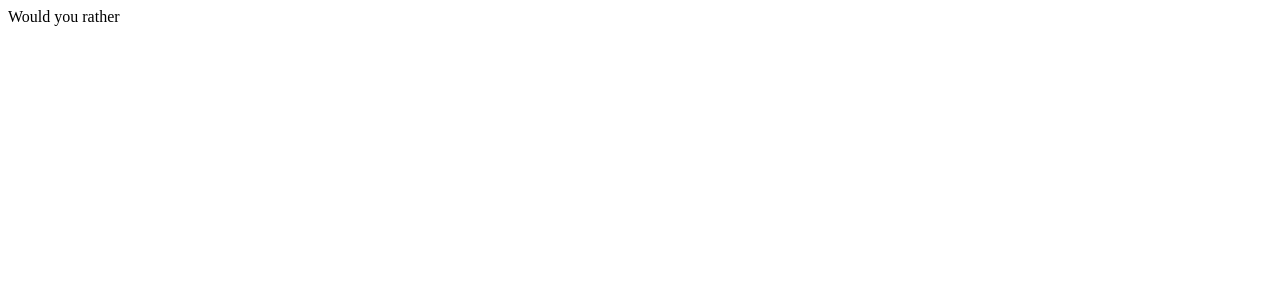
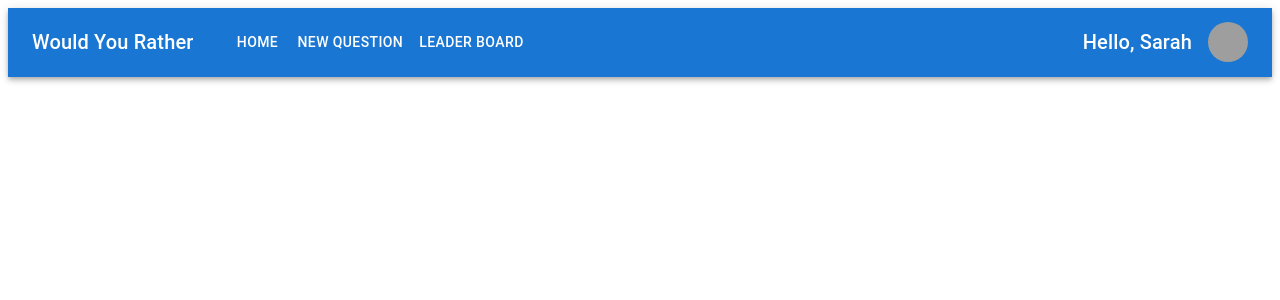
Before and after one commit to SamarHassan11/WouldYouRather, a React (Create React App) app: page / in a window 1280 px wide. Shown: the top 300 px of the page. Built offline with nearby package versions, Linux system fonts and the light colour scheme; grey boxes are pictures that could not be loaded.

Commit message:
feat: add basic header

```diff
--- a/package.json
+++ b/package.json
@@ -5,6 +5,7 @@
   "dependencies": {
     "@emotion/react": "^11.9.0",
     "@emotion/styled": "^11.8.1",
+    "@mui/icons-material": "^5.6.0",
     "@mui/material": "^5.6.0",
     "@testing-library/jest-dom": "^5.16.4",
     "@testing-library/react": "^12.1.4",
--- a/src/App.js
+++ b/src/App.js
@@ -1,9 +1,10 @@
 import React from 'react'
+import Header from './components/Header'
 
 function App() {
     return (
         <div className="App">
-            Would you rather
+            <Header />
         </div>
     );
 }
--- /dev/null
+++ b/src/components/Header.js
@@ -0,0 +1,141 @@
+import * as React from 'react';
+import {
+    AppBar, Box, Toolbar, IconButton, Typography, Menu, MenuIcon, Container,
+    Avatar, Button, Tooltip, MenuItem
+} from './common';
+
+const pages = ['Home', 'New Question', 'Leader Board'];
+const settings = ['Logout'];
+
+const Header = () => {
+    const [anchorElNav, setAnchorElNav] = React.useState(null);
+    const [anchorElUser, setAnchorElUser] = React.useState(null);
+
+    const handleOpenNavMenu = (event) => {
+        setAnchorElNav(event.currentTarget);
+    };
+    const handleOpenUserMenu = (event) => {
+        setAnchorElUser(event.currentTarget);
+    };
+
+    const handleCloseNavMenu = () => {
+        setAnchorElNav(null);
+    };
+
+    const handleCloseUserMenu = () => {
+        setAnchorElUser(null);
+    };
+
+    return (
+        <AppBar position="static">
+            <Container maxWidth="xl">
+                <Toolbar disableGutters>
+                    <Typography
+                        variant="h6"
+                        noWrap
+                        component="div"
+                        sx={{ mr: 4, display: { xs: 'none', md: 'flex' } }}
+                    >
+                        Would You Rather
+                    </Typography>
+
+                    <Box sx={{ flexGrow: 1, display: { xs: 'flex', md: 'none' } }}>
+                        <IconButton
+                            size="large"
+                            aria-label="account of current user"
+                            aria-controls="menu-appbar"
+                            aria-haspopup="true"
+                            onClick={handleOpenNavMenu}
+                            color="inherit"
+                        >
+                            <MenuIcon />
+                        </IconButton>
+                        <Menu
+                            id="menu-appbar"
+                            anchorEl={anchorElNav}
+                            anchorOrigin={{
+                                vertical: 'bottom',
+                                horizontal: 'left',
+                            }}
+                            keepMounted
+                            transformOrigin={{
+                                vertical: 'top',
+                                horizontal: 'left',
+                            }}
+                            open={Boolean(anchorElNav)}
+                            onClose={handleCloseNavMenu}
+                            sx={{
+                                display: { xs: 'block', md: 'none' },
+                            }}
+                        >
+                            {pages.map((page) => (
+                                <MenuItem key={page} onClick={handleCloseNavMenu}>
+                                    <Typography textAlign="center">{page}</Typography>
+                                </MenuItem>
+                            ))}
+                        </Menu>
+                    </Box>
+                    <Typography
+                        variant="h6"
+                        noWrap
+                        component="div"
+                        sx={{ flexGrow: 1, display: { xs: 'flex', md: 'none' } }}
+                    >
+                        Would You Rather
+                    </Typography>
+                    <Box sx={{ flexGrow: 1, display: { xs: 'none', md: 'flex' } }}>
+                        {pages.map((page) => (
+                            <Button
+                                key={page}
+                                onClick={handleCloseNavMenu}
+                                sx={{ my: 2, color: 'white', display: 'block' }}
+                            >
+                                {page}
+                            </Button>
+                        ))}
+                    </Box>
+
+                    <Box sx={{ flexGrow: 0 }}>
+                        <Tooltip title="Open settings">
+                            <IconButton onClick={handleOpenUserMenu} sx={{ p: 0 }}>
+                                <Typography
+                                    variant="h6"
+                                    noWrap
+                                    component="div"
+                                    sx={{ mr: 2, color: 'white' }}
+                                >
+                                    Hello, Sarah
+                                </Typography>
+                                <Avatar alt="Remy Sharp" src="/static/images/avatar/2.jpg" />
+                            </IconButton>
+                        </Tooltip>
+                        <Menu
+                            sx={{ mt: '45px' }}
+                            id="menu-appbar"
+                            anchorEl={anchorElUser}
+                            anchorOrigin={{
+                                vertical: 'top',
+                                horizontal: 'right',
+                            }}
+                            keepMounted
+                            transformOrigin={{
+                                vertical: 'top',
+                                horizontal: 'right',
+                            }}
+                            open={Boolean(anchorElUser)}
+                            onClose={handleCloseUserMenu}
+                        >
+                            {settings.map((setting) => (
+                                <MenuItem key={setting} onClick={handleCloseUserMenu}>
+                                    <Typography textAlign="center">{setting}</Typography>
+                                </MenuItem>
+                            ))}
+                        </Menu>
+                    </Box>
+                </Toolbar>
+            </Container>
+        </AppBar>
+    );
+};
+
+export default Header;
--- /dev/null
+++ b/src/components/common/index.js
@@ -0,0 +1 @@
+export * from './MaterialUI'
```
Also changed, not shown: src/components/common/MaterialUI.js (added, +12 -0 lines), 1 other file (tests, documents, lock files or other folders).
